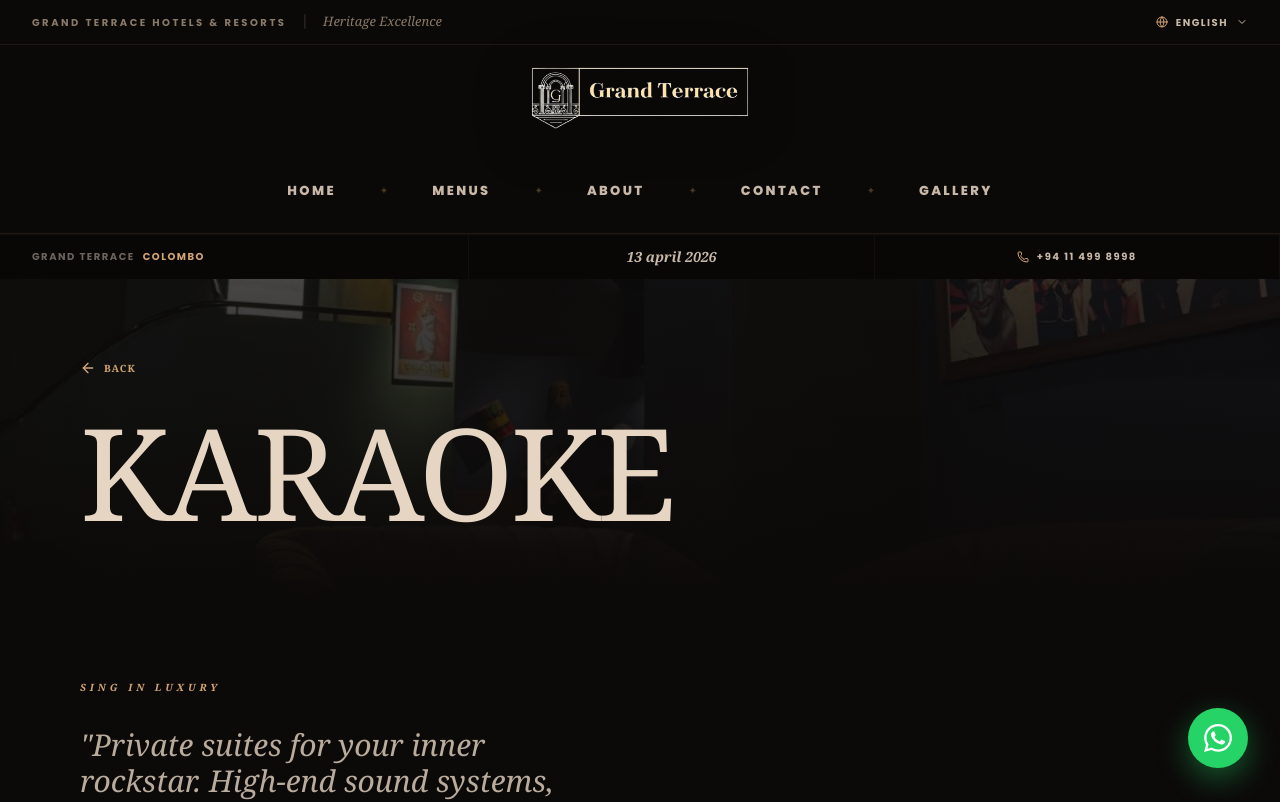
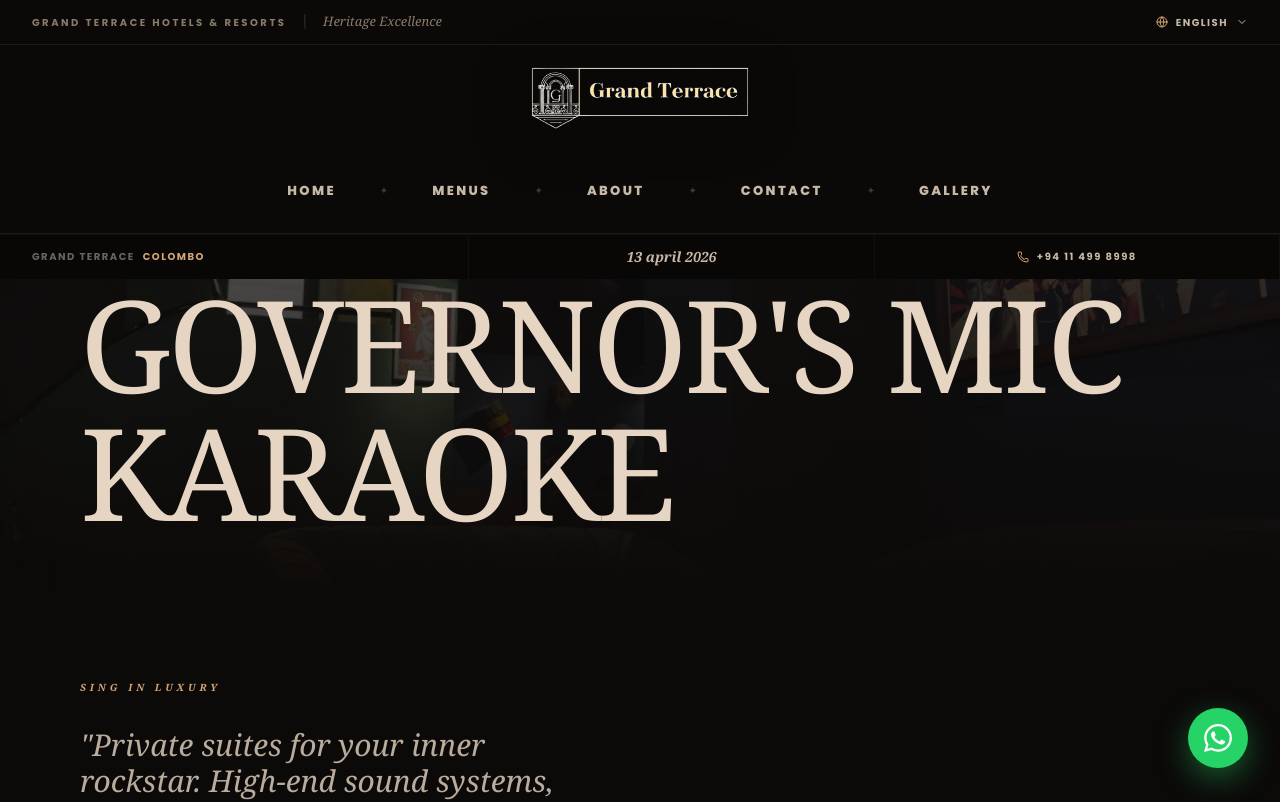
Before and after one commit to grandterrace/grand-terrace, a React (Vite) app: page /karaoke in a window 1280 px wide. Shown: the top 802 px of the page. Built offline with nearby package versions, Linux system fonts and the light colour scheme.

Commit message:
pusk karaoke

```diff
--- a/src/pages/Karaoke.jsx
+++ b/src/pages/Karaoke.jsx
@@ -12,7 +12,7 @@
         <div className="absolute inset-0 bg-gradient-to-t from-[#0c0a09] to-transparent"></div>
         <div className="relative z-10 w-full max-w-7xl mx-auto">
           <Link to="/" className="flex items-center gap-2 text-[#D4A574] text-[10px] uppercase tracking-widest mb-8 font-bold"><ArrowLeft size={16} /> Back</Link>
-          <h1 className="text-6xl md:text-9xl uppercase tracking-tight">Karaoke</h1>
+          <h1 className="text-6xl md:text-9xl uppercase tracking-tight">Governor's Mic Karaoke</h1>
         </div>
       </section>
 
```
